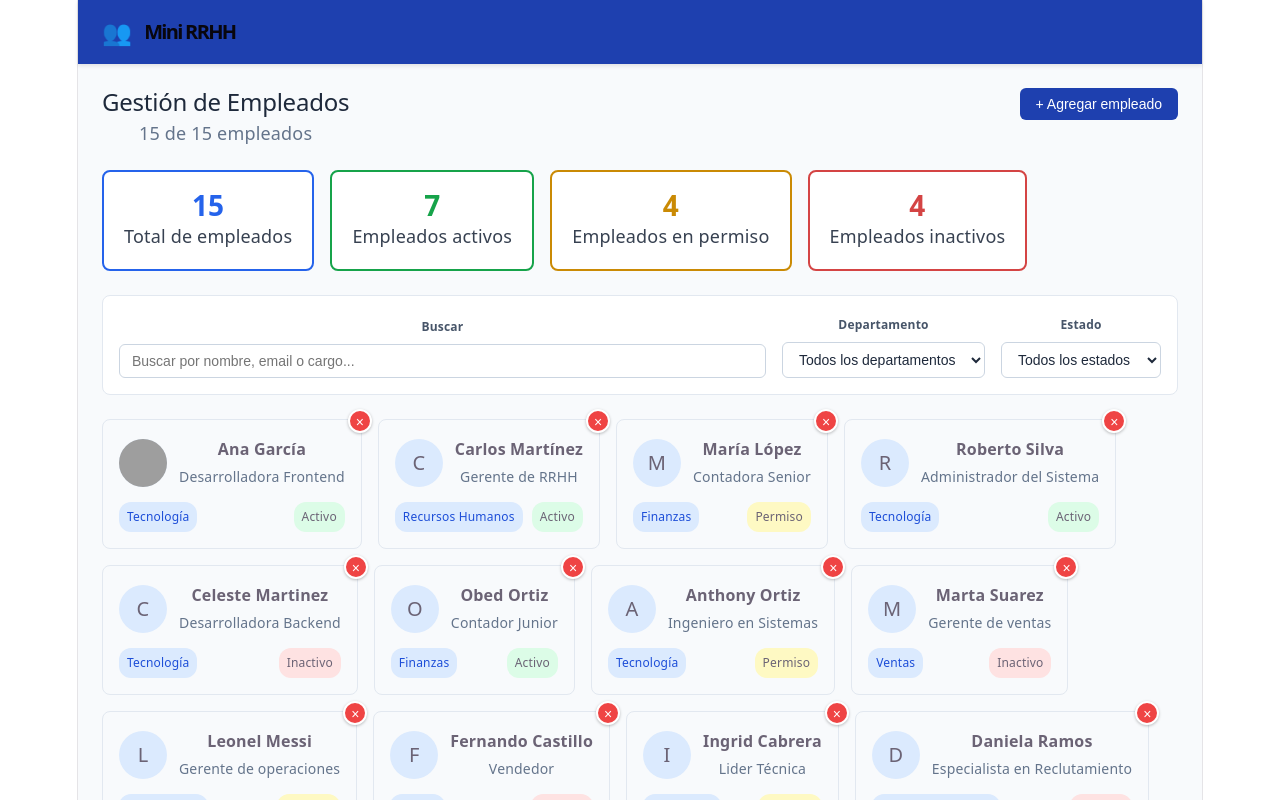
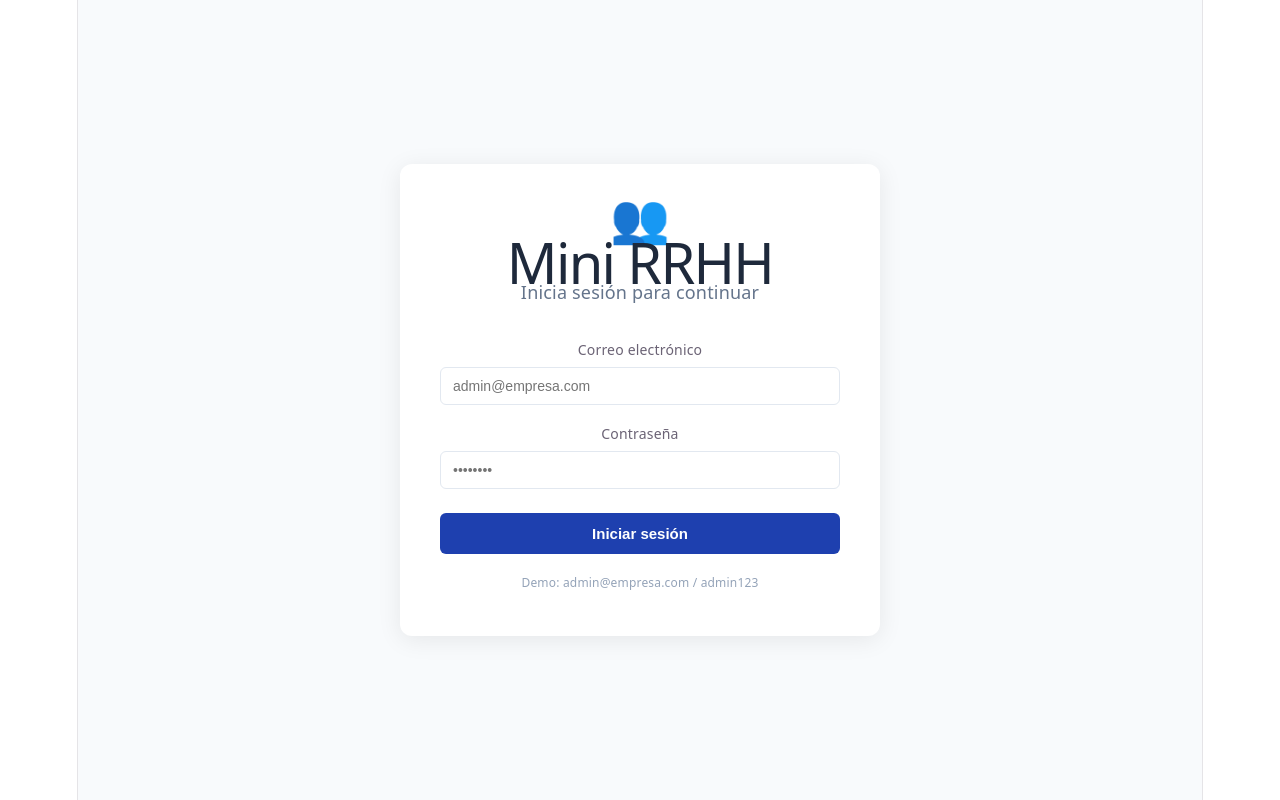
Before and after one commit to Yarissa21/Mini_rrhh, a React (Vite) app: page /login in a window 1280 px wide. Shown: the top 800 px of the page. Built offline with nearby package versions, Linux system fonts and the light colour scheme; grey boxes are pictures that could not be loaded.

Commit message:
feat: Trabajo de la clase 4 para rutas protegidas

```diff
--- a/package.json
+++ b/package.json
@@ -11,7 +11,8 @@
   },
   "dependencies": {
     "react": "^19.2.7",
-    "react-dom": "^19.2.7"
+    "react-dom": "^19.2.7",
+    "react-router-dom": "^7.18.2"
   },
   "devDependencies": {
     "@eslint/js": "^10.0.1",
--- a/src/App.tsx
+++ b/src/App.tsx
@@ -1,15 +1,73 @@
+// src/App.tsx
+import type { ReactNode } from 'react';
+import { BrowserRouter, Routes, Route, Navigate, Link, useNavigate } from 'react-router-dom';
 import Header from './layouts/Header';
+import LoginPage from './pages/LoginPage';
+import DashboardPage from './pages/DashboardPage';
 import EmployeesPage from './pages/EmployeesPage';
+import ProtectedRoute from './components/ProtectedRoute';
+import type { User } from './types';
 
-function App() {
+// Layout con Header para páginas autenticadas
+function AppLayout({ children }: { children: ReactNode }) {
+  const navigate = useNavigate();
+  const role = localStorage.getItem('userRole') as User['role'] | null;
+  const name = localStorage.getItem('userName') || '';
+
+  const user = role ? { id: 1, name, email: '', role, token: '' } as User : undefined;
+
+  const handleLogout = () => {
+    localStorage.removeItem('token');
+    localStorage.removeItem('userRole');
+    localStorage.removeItem('userName');
+    navigate('/login');
+  };
+
   return (
     <div style={{ minHeight: '100vh', background: '#f8fafc' }}>
-      <Header />
-      <main>
-        <EmployeesPage />
-      </main>
+      <Header user={user} onLogout={handleLogout} />
+      <main>{children}</main>
     </div>
   );
 }
 
+function App() {
+  return (
+    <BrowserRouter>
+      <Routes>
+        {/* Ruta pública */}
+        <Route path="/login" element={<LoginPage />} />
+
+        {/* Rutas protegidas */}
+        <Route path="/dashboard" element={
+          <ProtectedRoute>
+            <AppLayout>
+              <DashboardPage />
+            </AppLayout>
+          </ProtectedRoute>
+        } />
+
+        <Route path="/empleados" element={
+          <ProtectedRoute>
+            <AppLayout>
+              <EmployeesPage />
+            </AppLayout>
+          </ProtectedRoute>
+        } />
+
+        {/* Redirigir raíz siempre al login */}
+        <Route path="/" element={<Navigate to="/login" replace />} />
+
+        {/* 404 */}
+        <Route path="*" element={
+          <div style={{ minHeight: '100vh', background: '#f8fafc', textAlign: 'center', padding: '80px' }}>
+            <h2 style={{ color: '#1e293b' }}>404 — Página no encontrada</h2>
+            <Link to="/dashboard">Volver al inicio</Link>
+          </div>
+        } />
+      </Routes>
+    </BrowserRouter>
+  );
+}
+
 export default App;
--- /dev/null
+++ b/src/components/ProtectedRoute.tsx
@@ -0,0 +1,18 @@
+import type { ReactNode } from 'react';
+import { Navigate } from 'react-router-dom';
+
+interface ProtectedRouteProps {
+  children: ReactNode;
+}
+
+function ProtectedRoute({ children }: ProtectedRouteProps) {
+  const token = localStorage.getItem('token');
+
+  if (!token) {
+    return <Navigate to="/login" replace />;
+  }
+
+  return <>{children}</>;
+}
+
+export default ProtectedRoute;
--- a/src/layouts/Header.tsx
+++ b/src/layouts/Header.tsx
@@ -1,61 +1,58 @@
+import { Link } from 'react-router-dom';
 import type { User } from '../types';
 
 interface HeaderProps {
   user?: User;
-    onLogout?: () => void;
+  onLogout: () => void;
 }
 
 function Header({ user, onLogout }: HeaderProps) {
   return (
     <header style={{
-            background: '#1e40af',
-            color: 'white',
-            padding: '0 24px',
-            height: '64px',
-            display: 'flex',
-            alignItems: 'center',
-            justifyContent: 'space-between',
-            boxShadow: '0 2px 4px rgba(0,0,0,0.1)',
+      display: 'flex', alignItems: 'center', justifyContent: 'space-between',
+      padding: '12px 24px', background: '#1e293b', color: 'white'
     }}>
-            <div style={{ display: 'flex', alignItems: 'center', gap: '12px' }}>
-                <span style={{ fontSize: '24px' }}>👥</span>
-                <h1 style={{ margin: 0, fontSize: '20px', fontWeight: 600 }}>
-                    Mini RRHH
-                </h1>
+      <div style={{ display: 'flex', alignItems: 'center', gap: '8px' }}>
+        <span style={{ fontSize: '20px' }}>👥</span>
+        <strong>Mini RRHH</strong>
       </div>
 
-            {user && (
-                <div style={{ display: 'flex', alignItems: 'center', gap: '16px' }}>
-                    <span style={{ fontSize: '14px' }}>
-                        Bienvenido, <strong>{user.name}</strong>
-                    </span>
-                    <span style={{
-                        background: '#3b82f6',
-                        padding: '2px 8px',
-                        borderRadius: '12px',
-                        fontSize: '12px',
-                        textTransform: 'uppercase',
-                    }}>
-                        {user.role}
-                    </span>
-                    {onLogout && (
+      <nav style={{ display: 'flex', gap: '4px' }}>
+        {[
+          { to: '/dashboard', label: 'Dashboard' },
+          { to: '/empleados', label: 'Empleados' },
+        ].map(item => (
+          <Link
+            key={item.to}
+            to={item.to}
+            style={{
+              color: 'rgba(255,255,255,0.8)',
+              textDecoration: 'none',
+              padding: '6px 12px',
+              borderRadius: '4px',
+              fontSize: '14px',
+              transition: 'background 0.2s',
+            }}
+            onMouseOver={e => (e.currentTarget.style.background = 'rgba(255,255,255,0.15)')}
+            onMouseOut={e => (e.currentTarget.style.background = 'transparent')}
+          >
+            {item.label}
+          </Link>
+        ))}
+      </nav>
+
+      <div style={{ display: 'flex', alignItems: 'center', gap: '12px', fontSize: '14px' }}>
+        {user && <span>{user.name}</span>}
         <button
           onClick={onLogout}
           style={{
-                                background: 'transparent',
-                                border: '1px solid rgba(255,255,255,0.5)',
-                                color: 'white',
-                                padding: '6px 12px',
-                                borderRadius: '6px',
-                                cursor: 'pointer',
-                                fontSize: '14px',
+            background: 'transparent', border: 'none', color: 'rgba(255,255,255,0.8)',
+            cursor: 'pointer', fontSize: '14px', padding: '4px 8px'
           }}
         >
-                            Cerrar sesión
+          Salir
         </button>
-                    )}
       </div>
-            )}
     </header>
   );
 }
--- /dev/null
+++ b/src/pages/DashboardPage.tsx
@@ -0,0 +1,43 @@
+import { Link } from 'react-router-dom';
+import { mockEmployees } from '../utils/mockData';
+
+function DashboardPage() {
+  const total = mockEmployees.length;
+  const active = mockEmployees.filter(e => e.status === 'active').length;
+  const onLeave = mockEmployees.filter(e => e.status === 'on_leave').length;
+
+  const stats = [
+    { label: 'Total empleados', value: total, color: '#dbeafe', textColor: '#1e40af' },
+    { label: 'Activos', value: active, color: '#dcfce7', textColor: '#166534' },
+    { label: 'En permiso', value: onLeave, color: '#fef9c3', textColor: '#854d0e' },
+  ];
+
+  return (
+    <div style={{ padding: '24px' }}>
+      <h2 style={{ color: '#1e293b', marginBottom: '24px' }}>Dashboard</h2>
+
+      <div style={{ display: 'flex', gap: '16px', marginBottom: '32px', flexWrap: 'wrap' }}>
+        {stats.map(stat => (
+          <div key={stat.label} style={{
+            background: stat.color, padding: '24px', borderRadius: '12px',
+            minWidth: '160px', flex: 1
+          }}>
+            <p style={{ margin: '0 0 4px', color: stat.textColor, fontSize: '14px' }}>{stat.label}</p>
+            <p style={{ margin: 0, fontSize: '36px', fontWeight: 700, color: stat.textColor }}>{stat.value}</p>
+          </div>
+        ))}
+      </div>
+
+      <div style={{ display: 'flex', gap: '12px' }}>
+        <Link to="/empleados" style={{
+          padding: '10px 20px', background: '#1e40af', color: 'white',
+          borderRadius: '6px', textDecoration: 'none', fontSize: '14px'
+        }}>
+          Ver empleados →
+        </Link>
+      </div>
+    </div>
+  );
+}
+
+export default DashboardPage;
--- /dev/null
+++ b/src/pages/LoginPage.tsx
@@ -0,0 +1,103 @@
+import { useState } from "react";
+import { useNavigate } from "react-router-dom";
+
+function LoginPage() {
+    const navigate = useNavigate();
+    const [email, setEmail] = useState('');
+    const [password, setPassword] = useState('');
+    const [error, setError] = useState('');
+
+    const handleLogin = (e: React.FormEvent) => {
+    e.preventDefault();
+
+        if (email === 'admin@empresa.com' && password === 'admin123') {
+        localStorage.setItem('token', 'mock-token-admin');
+        localStorage.setItem('userRole', 'admin');
+        localStorage.setItem('userName', 'Roberto Silva');
+        navigate('/dashboard');
+        } else if (email === 'rrhh@empresa.com' && password === 'rrhh123') {
+        localStorage.setItem('token', 'mock-token-hr');
+        localStorage.setItem('userRole', 'hr');
+        localStorage.setItem('userName', 'Carlos Martinez');
+        navigate('/dashboard');
+        } else {
+        setError('Credenciales incorrectas. Prueba: admin@empresa.com / admin123');
+        }
+    };
+
+    return (
+    <div style={{
+      minHeight: '100vh', display: 'flex', alignItems: 'center',
+      justifyContent: 'center', background: '#f8fafc'
+    }}>
+      <div style={{
+        background: 'white', padding: '40px', borderRadius: '12px',
+        boxShadow: '0 4px 24px rgba(0,0,0,0.08)', width: '100%', maxWidth: '400px'
+      }}>
+        <div style={{ textAlign: 'center', marginBottom: '32px' }}>
+          <span style={{ fontSize: '48px' }}>👥</span>
+          <h1 style={{ margin: '8px 0 4px', color: '#1e293b' }}>Mini RRHH</h1>
+          <p style={{ margin: 0, color: '#64748b' }}>Inicia sesión para continuar</p>
+        </div>
+        <form onSubmit={handleLogin}>
+        <div style={{ marginBottom: '16px' }}>
+          <label style={{ display: 'block', marginBottom: '4px', fontSize: '14px', fontWeight: 500 }}>
+            Correo electrónico
+          </label>
+          <input
+            type="email"
+            value={email}
+            onChange={(e) => setEmail(e.target.value)}
+            placeholder="admin@empresa.com"
+            required
+            style={{
+              width: '100%', padding: '10px 12px', border: '1px solid #e2e8f0',
+              borderRadius: '6px', fontSize: '14px', boxSizing: 'border-box'
+            }}
+          />
+        </div>
+        <div style={{ marginBottom: '24px' }}>
+          <label style={{ display: 'block', marginBottom: '4px', fontSize: '14px', fontWeight: 500 }}>
+            Contraseña
+          </label>
+          <input
+            type="password"
+            value={password}
+            onChange={(e) => setPassword(e.target.value)}
+            placeholder="••••••••"
+            required
+            style={{
+              width: '100%', padding: '10px 12px', border: '1px solid #e2e8f0',
+              borderRadius: '6px', fontSize: '14px', boxSizing: 'border-box'
+            }}
+          />
+        </div>
+        {error && (
+          <div style={{
+            background: '#fee2e2', color: '#dc2626', padding: '10px 12px',
+            borderRadius: '6px', marginBottom: '16px', fontSize: '13px'
+          }}>
+            {error}
+          </div>
+        )}
+
+        <button
+          type="submit"
+          style={{
+            width: '100%', padding: '12px', background: '#1e40af', color: 'white',
+            border: 'none', borderRadius: '6px', cursor: 'pointer',
+            fontSize: '15px', fontWeight: 600
+          }}
+        >
+          Iniciar sesión
+        </button>
+      </form>
+      <p style={{ marginTop: '16px', fontSize: '12px', color: '#94a3b8', textAlign: 'center' }}>
+          Demo: admin@empresa.com / admin123
+        </p>
+      </div>
+    </div>
+  );
+}
+
+export default LoginPage;
```
Also changed, not shown: 2 other files (tests, documents, lock files or other folders). Lines whose indentation alone changed are shown as unchanged.
